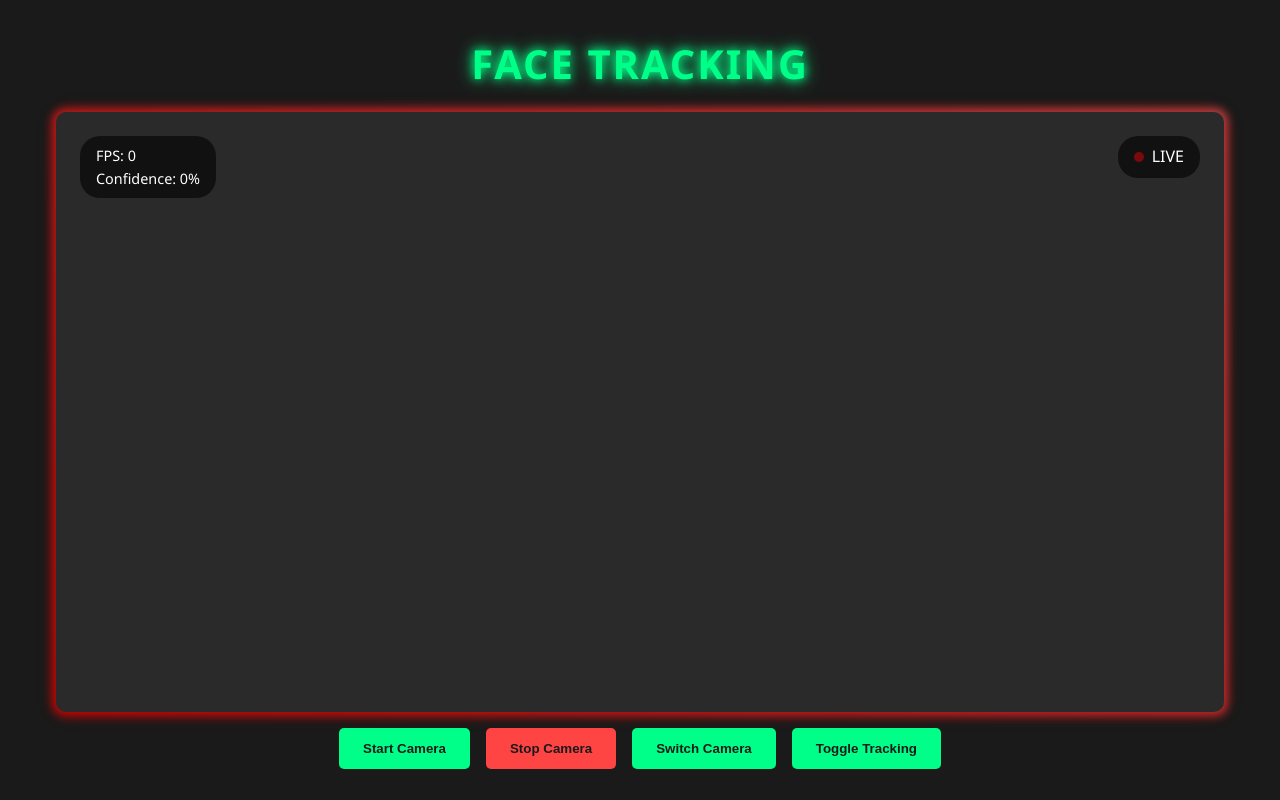
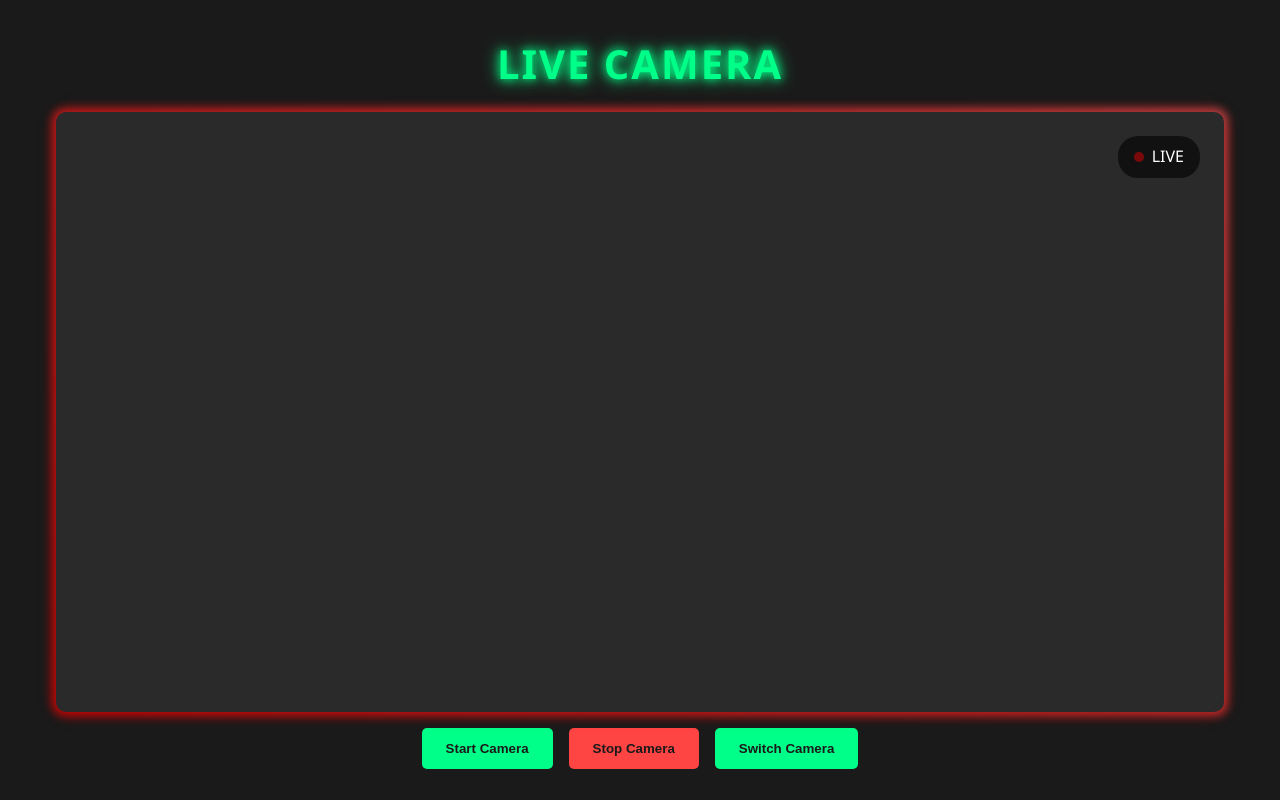
Before and after one commit to Techno-Furious/FlaskWebVideoCam, a Flask app: page / in a window 1280 px wide. Run offline with Flask 3, Linux system fonts and the light colour scheme.

Commit message:
Add files via upload

```diff
--- a/templates/index.html
+++ b/templates/index.html
@@ -3,12 +3,7 @@
 <head>
     <meta charset="UTF-8">
     <meta name="viewport" content="width=device-width, initial-scale=1.0">
-    <title>Face Tracking Camera</title>
-    <!-- Add TensorFlow.js and face-landmarks-detection -->
-    <script src="https://cdn.jsdelivr.net/npm/@tensorflow/tfjs-core"></script>
-    <script src="https://cdn.jsdelivr.net/npm/@tensorflow/tfjs-converter"></script>
-    <script src="https://cdn.jsdelivr.net/npm/@tensorflow/tfjs-backend-webgl"></script>
-    <script src="https://cdn.jsdelivr.net/npm/@tensorflow-models/face-landmarks-detection"></script>
+    <title>Mobile Camera Stream</title>
     <style>
         * {
             margin: 0;
@@ -71,14 +66,7 @@
             height: auto;
             border-radius: 5px;
             display: block;
-            transform: scaleX(-1);
-        }
-
-        #canvasElement {
-            position: absolute;
-            top: 1rem;
-            left: 1rem;
-            transform: scaleX(-1);
+            transform: scaleX(-1); /* Mirror the video */
         }
 
         .camera-controls {
@@ -86,7 +74,6 @@
             display: flex;
             justify-content: center;
             gap: 1rem;
-            flex-wrap: wrap;
         }
 
         .control-btn {
@@ -112,31 +99,37 @@
             background-color: #cc3333;
         }
 
-        .stats {
-            position: absolute;
-            top: 1.5rem;
-            left: 1.5rem;
-            background-color: rgba(0, 0, 0, 0.6);
-            padding: 0.5rem 1rem;
-            border-radius: 20px;
-            font-size: 0.9rem;
-            z-index: 10;
-        }
-
         @keyframes glow {
-            from { text-shadow: 0 0 5px #00ff88, 0 0 10px #00ff88; }
-            to { text-shadow: 0 0 10px #00ff88, 0 0 20px #00ff88; }
+            from {
+                text-shadow: 0 0 5px #00ff88, 0 0 10px #00ff88;
+            }
+            to {
+                text-shadow: 0 0 10px #00ff88, 0 0 20px #00ff88;
+            }
         }
 
         @keyframes redPulse {
-            0% { box-shadow: 0 4px 6px rgba(0, 0, 0, 0.3); }
-            50% { box-shadow: 0 0 20px rgba(255, 0, 0, 0.5), 0 0 30px rgba(255, 0, 0, 0.3); }
-            100% { box-shadow: 0 4px 6px rgba(0, 0, 0, 0.3); }
+            0% {
+                box-shadow: 0 4px 6px rgba(0, 0, 0, 0.3);
+            }
+            50% {
+                box-shadow: 0 0 20px rgba(255, 0, 0, 0.5),
+                           0 0 30px rgba(255, 0, 0, 0.3);
+            }
+            100% {
+                box-shadow: 0 4px 6px rgba(0, 0, 0, 0.3);
+            }
         }
 
         @keyframes borderGlow {
-            0% { opacity: 0.5; filter: blur(3px); }
-            100% { opacity: 0.8; filter: blur(5px); }
+            0% {
+                opacity: 0.5;
+                filter: blur(3px);
+            }
+            100% {
+                opacity: 0.8;
+                filter: blur(5px);
+            }
         }
 
         .live-indicator {
@@ -149,7 +142,6 @@
             background-color: rgba(0, 0, 0, 0.6);
             padding: 0.5rem 1rem;
             border-radius: 20px;
-            z-index: 10;
         }
 
         .record-dot {
@@ -166,73 +158,51 @@
         }
 
         @media (max-width: 768px) {
-            .container { padding: 0.5rem; }
-            h1 { font-size: 2rem; margin: 0.5rem 0; }
+            .container {
+                padding: 0.5rem;
+            }
+
+            h1 {
+                font-size: 2rem;
+                margin: 0.5rem 0;
+            }
+
             .live-indicator {
                 top: 1rem;
                 right: 1rem;
                 padding: 0.3rem 0.8rem;
+            }
+
+            .camera-controls {
+                flex-wrap: wrap;
             }
         }
     </style>
 </head>
 <body>
     <div class="container">
-        <h1>Face Tracking</h1>
+        <h1>Live Camera</h1>
         <div class="video-container">
             <div class="live-indicator">
                 <div class="record-dot"></div>
                 <span>LIVE</span>
             </div>
-            <div class="stats">
-                <div id="fps">FPS: 0</div>
-                <div id="confidence">Confidence: 0%</div>
-            </div>
             <video id="videoElement" autoplay playsinline></video>
-            <canvas id="canvasElement"></canvas>
         </div>
         <div class="camera-controls">
             <button class="control-btn start">Start Camera</button>
             <button class="control-btn stop">Stop Camera</button>
             <button class="control-btn switch">Switch Camera</button>
-            <button class="control-btn toggle-track">Toggle Tracking</button>
         </div>
     </div>
 
     <script>
         const videoElement = document.getElementById('videoElement');
-        const canvasElement = document.getElementById('canvasElement');
-        const canvasCtx = canvasElement.getContext('2d');
         const startButton = document.querySelector('.control-btn.start');
         const stopButton = document.querySelector('.control-btn.stop');
         const switchButton = document.querySelector('.control-btn.switch');
-        const toggleTrackButton = document.querySelector('.control-btn.toggle-track');
-        const fpsElement = document.getElementById('fps');
-        const confidenceElement = document.getElementById('confidence');
-
         let currentStream = null;
-        let facingMode = "user";
-        let model = null;
-        let isTracking = false;
-        let lastTime = Date.now();
-        let frameCount = 0;
-
-        // Load the face detection model
-        async function loadModel() {
-            try {
-                model = await faceLandmarksDetection.load(
-                    faceLandmarksDetection.SupportedPackages.mediapipeFacemesh,
-                    { maxFaces: 1 }
-                );
-                toggleTrackButton.disabled = false;
-            } catch (err) {
-                console.error("Error loading model:", err);
-                alert("Error loading face tracking model. Please try again.");
-            }
-        }
-
-        // Initialize face tracking
-        loadModel();
+        let facingMode = "user"; // Start with front camera
 
         async function startCamera() {
             try {
@@ -252,16 +222,6 @@
                 const stream = await navigator.mediaDevices.getUserMedia(constraints);
                 videoElement.srcObject = stream;
                 currentStream = stream;
-
-                // Set canvas size after video loads
-                videoElement.onloadedmetadata = () => {
-                    canvasElement.width = videoElement.videoWidth;
-                    canvasElement.height = videoElement.videoHeight;
-                };
-
-                if (isTracking) {
-                    requestAnimationFrame(detectFaces);
-                }
             } catch (err) {
                 console.error("Error accessing camera:", err);
                 alert("Error accessing camera. Please make sure you've granted camera permissions.");
@@ -274,7 +234,6 @@
                 videoElement.srcObject = null;
                 currentStream = null;
             }
-            isTracking = false;
         }
 
         function switchCamera() {
@@ -282,67 +241,12 @@
             startCamera();
         }
 
-        async function detectFaces() {
-            if (!isTracking || !model || !currentStream) return;
-
-            try {
-                const predictions = await model.estimateFaces({
-                    input: videoElement,
-                    returnTensors: false,
-                    flipHorizontal: false,
-                    predictIrises: true
-                });
-
-                // Clear the canvas
-                canvasCtx.clearRect(0, 0, canvasElement.width, canvasElement.height);
-
-                // Draw face landmarks
-                predictions.forEach(face => {
-                    // Draw face mesh
-                    canvasCtx.strokeStyle = '#00ff88';
-                    canvasCtx.lineWidth = 1;
-
-                    // Draw face mesh points
-                    face.scaledMesh.forEach(point => {
-                        canvasCtx.beginPath();
-                        canvasCtx.arc(point[0], point[1], 1, 0, 3 * Math.PI);
-                        canvasCtx.stroke();
-                    });
-
-                    // Update confidence
-                    confidenceElement.textContent = `Confidence: ${(face.faceInViewConfidence * 100).toFixed(1)}%`;
-                });
-
-                // Calculate and update FPS
-                frameCount++;
-                const currentTime = Date.now();
-                if (currentTime - lastTime >= 1000) {
-                    fpsElement.textContent = `FPS: ${frameCount}`;
-                    frameCount = 0;
-                    lastTime = currentTime;
-                }
-
-                requestAnimationFrame(detectFaces);
-            } catch (err) {
-                console.error("Error in face detection:", err);
-            }
-        }
-
-        function toggleTracking() {
-            isTracking = !isTracking;
-            toggleTrackButton.textContent = isTracking ? 'Stop Tracking' : 'Start Tracking';
-            if (isTracking && currentStream) {
-                requestAnimationFrame(detectFaces);
-            }
-        }
-
         // Event listeners
         startButton.addEventListener('click', startCamera);
         stopButton.addEventListener('click', stopCamera);
         switchButton.addEventListener('click', switchCamera);
-        toggleTrackButton.addEventListener('click', toggleTracking);
 
-        // Check for camera support
+        // Check for camera support when page loads
         if (!navigator.mediaDevices || !navigator.mediaDevices.getUserMedia) {
             alert("Your browser doesn't support camera access");
         }
```
